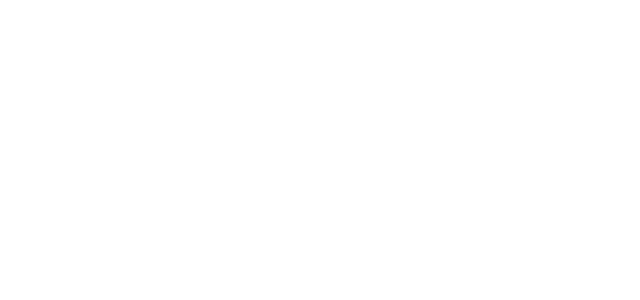
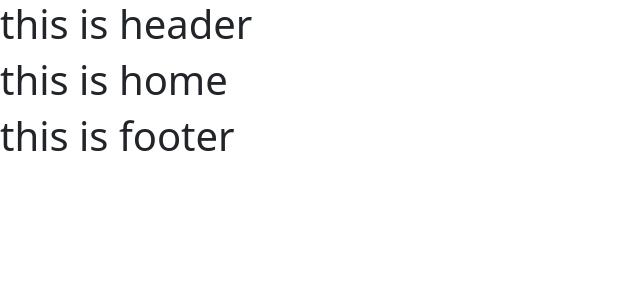
Before and after one commit to abdu95873/chef-recipe-hunter, a React (Vite) app: page / in a window 1280 px wide. Shown: the top 300 px of the page, without its empty margins (0-640 px from the left). Built offline with nearby package versions, Linux system fonts and the light colour scheme.

Commit message:
first commit

```diff
--- a/index.html
+++ b/index.html
@@ -4,7 +4,7 @@
     <meta charset="UTF-8" />
     <link rel="icon" type="image/svg+xml" href="/vite.svg" />
     <meta name="viewport" content="width=device-width, initial-scale=1.0" />
-    <title>Vite + React</title>
+    <title>Chef Hunter</title>
   </head>
   <body>
     <div id="root"></div>
--- a/src/Firebase/firebase.config.js
+++ b/src/Firebase/firebase.config.js
@@ -15,3 +15,4 @@ const firebaseConfig = {
 
 // Initialize Firebase
 const app = initializeApp(firebaseConfig);
+export default app;
--- /dev/null
+++ b/src/LayOut/Main.jsx
@@ -0,0 +1,16 @@
+import React from 'react';
+import Header from '../Pages/Shared/Header/Header';
+import Footer from '../Pages/Shared/Footer/Footer';
+import { Outlet } from 'react-router-dom';
+
+const Main = () => {
+    return (
+        <div>
+            <Header></Header>
+            <Outlet></Outlet>
+            <Footer></Footer>
+        </div>
+    );
+};
+
+export default Main;
--- /dev/null
+++ b/src/Pages/Home/Home.jsx
@@ -0,0 +1,11 @@
+import React from 'react';
+
+const Home = () => {
+    return (
+        <div>
+            <h1>this is home</h1>
+        </div>
+    );
+};
+
+export default Home;
--- /dev/null
+++ b/src/Pages/Shared/Footer/Footer.jsx
@@ -0,0 +1,11 @@
+import React from 'react';
+
+const Footer = () => {
+    return (
+        <div>
+            <h1>this is footer<footer></footer></h1>
+        </div>
+    );
+};
+
+export default Footer;
--- /dev/null
+++ b/src/Pages/Shared/Header/Header.jsx
@@ -0,0 +1,11 @@
+import React from 'react';
+
+const Header = () => {
+    return (
+        <div>
+            <h1>this is header</h1>
+        </div>
+    );
+};
+
+export default Header;
--- a/src/main.jsx
+++ b/src/main.jsx
@@ -1,11 +1,12 @@
 import React from 'react'
 import ReactDOM from 'react-dom/client'
-import App from './App.jsx'
 import './index.css'
 import 'bootstrap/dist/css/bootstrap.min.css';
+import { RouterProvider } from 'react-router-dom';
+import router from './Routes/Route.jsx';
 
 ReactDOM.createRoot(document.getElementById('root')).render(
   <React.StrictMode>
-
+    <RouterProvider router = {router}></RouterProvider>
   </React.StrictMode>,
 )
```
Also changed, not shown: src/Routes/Route.jsx (added, +19 -0 lines).
